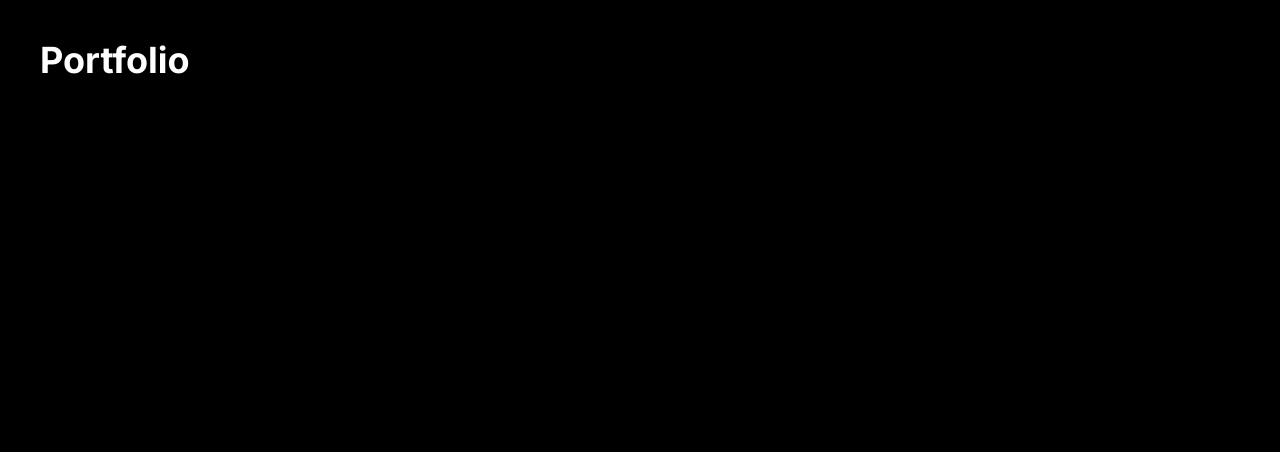
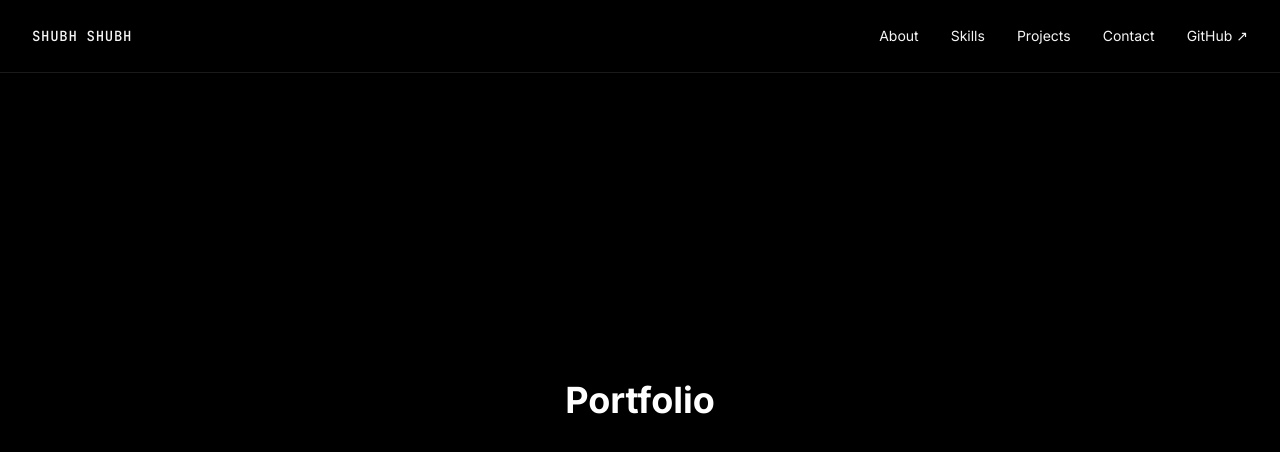
Before and after one commit to sunny-kumar-rana/portfolio, a React app: page / in a window 1280 px wide. Shown: the top 452 px of the page. Built offline with nearby package versions, Linux system fonts and the light colour scheme; the HTML template or start-up script is replaced by a standard one.

Commit message:
add responsive navbar

```diff
--- a/package.json
+++ b/package.json
@@ -11,6 +11,7 @@
   },
   "dependencies": {
     "@tailwindcss/vite": "^4.3.3",
+    "lucide-react": "^1.34.0",
     "react": "^19.2.8",
     "react-dom": "^19.2.8",
     "tailwindcss": "^4.3.3"
--- a/src/App.jsx
+++ b/src/App.jsx
@@ -1,10 +1,16 @@
+import Navbar from './components/Navbar'
+
 function App() {
   return (
-    <main className="min-h-screen bg-black text-white">
-      <h1 className="p-10 text-4xl font-bold">
-        Portfolio
-      </h1>
-    </main>
+    <>
+      <Navbar />
+
+      <main className="min-h-screen bg-black text-white">
+        <section className="flex min-h-screen items-center justify-center">
+          <h1 className="text-4xl font-bold">Portfolio</h1>
+        </section>
+      </main>
+    </>
   )
 }
 
--- /dev/null
+++ b/src/components/Navbar.jsx
@@ -0,0 +1,89 @@
+import { Menu, X } from 'lucide-react'
+import { useState } from 'react'
+
+function Navbar() {
+    const [isOpen, setIsOpen] = useState(false)
+
+    const navLinks = [
+        { label: 'About', href: '#about' },
+        { label: 'Skills', href: '#skills' },
+        { label: 'Projects', href: '#projects' },
+        { label: 'Contact', href: '#contact' },
+    ]
+
+    const closeMenu = () => {
+        setIsOpen(false)
+    }
+
+    return (
+        <header className="fixed inset-x-0 top-0 z-50 border-b border-white/10 bg-black/80 backdrop-blur-md">
+            <nav className="mx-auto flex h-18 max-w-7xl items-center justify-between px-6 lg:px-8">
+                <a
+                    href="#"
+                    onClick={closeMenu}
+                    className="font-mono text-sm font-medium tracking-wider text-white transition-colors hover:text-accent-red"
+                >
+                    SHUBH SHUBH
+                </a>
+
+                <div className="hidden items-center gap-8 md:flex">
+                    {navLinks.map((link) => (
+                        <a
+                            key={link.href}
+                            href={link.href}
+                            className="text-sm text-neutral-400 transition-colors hover:text-accent-red"
+                        >
+                            {link.label}
+                        </a>
+                    ))}
+
+                    <a
+                        href="https://github.com/sunny-kumar-rana"
+                        target="_blank"
+                        rel="noreferrer"
+                        className="flex items-center gap-2 text-sm text-neutral-300 transition-colors hover:text-accent-blue"
+                    >
+                        GitHub ↗
+                    </a>
+                </div>
+
+                <button
+                    type="button"
+                    onClick={() => setIsOpen(!isOpen)}
+                    aria-label={isOpen ? 'Close menu' : 'Open menu'}
+                    className="text-neutral-300 transition-colors hover:text-accent-red md:hidden"
+                >
+                    {isOpen ? <X size={24} /> : <Menu size={24} />}
+                </button>
+            </nav>
+
+            {isOpen && (
+                <div className="border-t border-white/10 bg-black px-6 py-6 md:hidden">
+                    <div className="flex flex-col gap-5">
+                        {navLinks.map((link) => (
+                            <a
+                                key={link.href}
+                                href={link.href}
+                                onClick={closeMenu}
+                                className="text-sm text-neutral-300 transition-colors hover:text-accent-red"
+                            >
+                                {link.label}
+                            </a>
+                        ))}
+
+                        <a
+                            href="https://github.com/sunny-kumar-rana"
+                            target="_blank"
+                            rel="noreferrer"
+                            className="flex items-center gap-2 text-sm text-neutral-300 transition-colors hover:text-accent-blue"
+                        >
+                            GitHub ↗
+                        </a>
+                    </div>
+                </div>
+            )}
+        </header>
+    )
+}
+
+export default Navbar
```
Also changed, not shown: src/App.css (+8 -5 lines), 1 other file (tests, documents, lock files or other folders).
